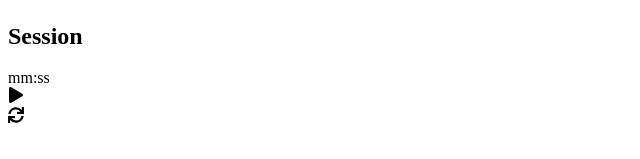
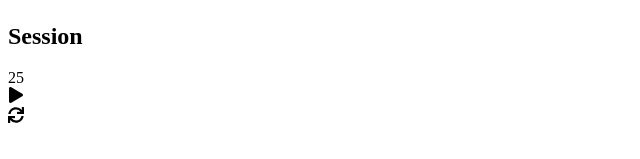
Before and after one commit to kyleyasumiishi/pomodoro, a React (Create React App) app: page / in a window 1280 px wide. Shown: the part 307-466 px from the top of the page, without its empty margins (0-640 px from the left). Built offline with nearby package versions, Linux system fonts and the light colour scheme.

Commit message:
Added state and reset method

```diff
--- a/src/Pomodoro.js
+++ b/src/Pomodoro.js
@@ -12,7 +12,7 @@ const Pomodoro = props => {
           <h2 id="break-label">Break Length</h2>
           <div>
             <div id="break-decrement"><FaArrowDown /></div>
-            <div id="break-length">5</div>
+            <div id="break-length">{props.state.breakLength}</div>
             <div id="break-increment"><FaArrowUp /></div>
           </div>
         </div>
@@ -21,7 +21,7 @@ const Pomodoro = props => {
           <h2 id="session-label">Session Length</h2>
           <div>
             <div id="session-decrement"><FaArrowDown /></div>
-            <div id="session-length">25</div>
+            <div id="session-length">{props.state.sessionLength}</div>
             <div id="session-increment"><FaArrowUp /></div>
           </div>
         </div>
@@ -30,12 +30,12 @@ const Pomodoro = props => {
 
       <div>
         <h2 id="timer-label">Session</h2>
-        <div id="time-left">mm:ss</div>
+        <div id="time-left">{props.state.timeLeft}</div>
       </div>
 
       <div>
         <div id="start_stop"><FaPlay /></div>
-        <div id="reset"><FaSync /></div>
+        <div id="reset" onClick={props.reset}><FaSync /></div>
       </div>
 
     </div>
--- a/src/PomodoroContainer.js
+++ b/src/PomodoroContainer.js
@@ -4,10 +4,24 @@ import Pomodoro from "./Pomodoro";
 class PomodoroContainer extends Component {
   constructor(props) {
     super(props);
+    this.state = {
+      breakLength: 5,
+      sessionLength: 25,
+      timeLeft: 25
+    }
+    this.reset = this.reset.bind(this);
+  }
+
+  reset() {
+    this.setState({
+      breakLength: 5,
+      sessionLength: 25,
+      timeLeft: 25
+    });
   }
 
   render() {
-    return <Pomodoro />
+    return <Pomodoro state={this.state} reset={this.reset} />
   }
 }
 
```
Also changed, not shown: src/Icon.js (deleted).
